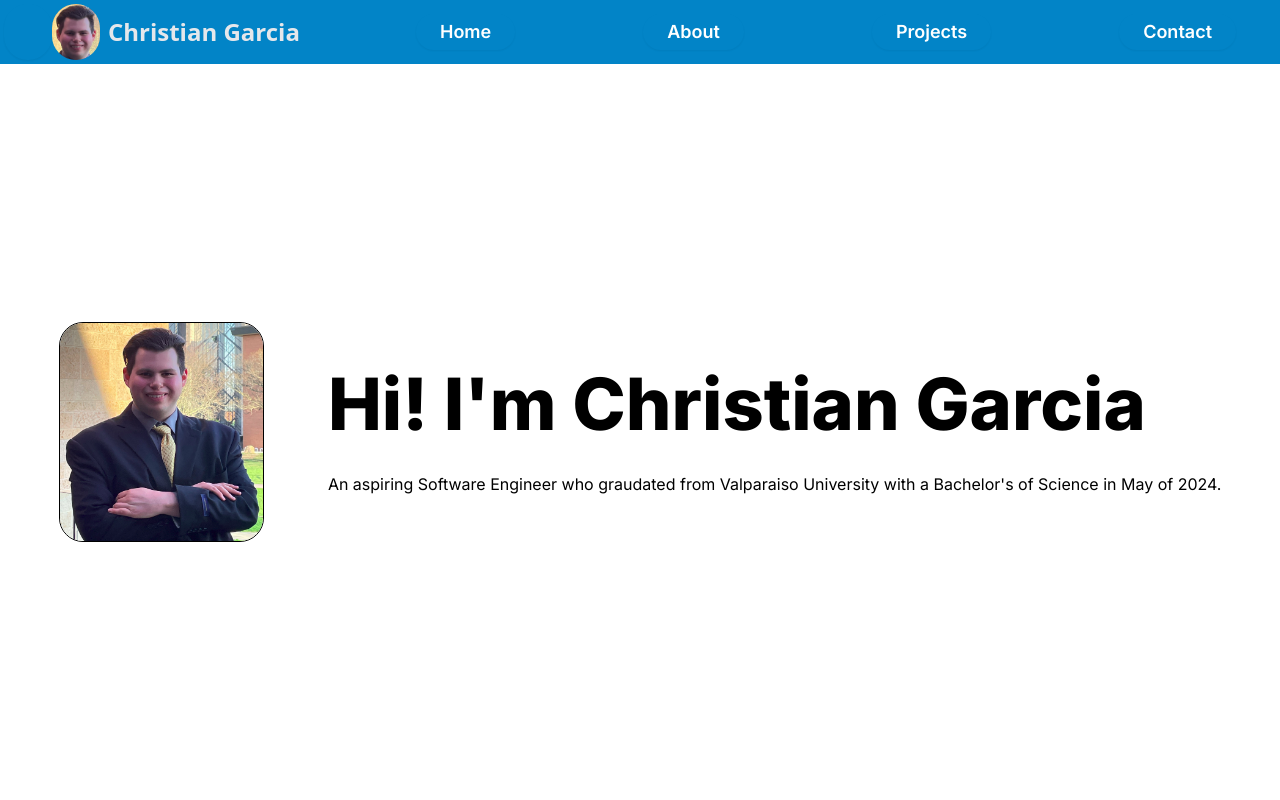
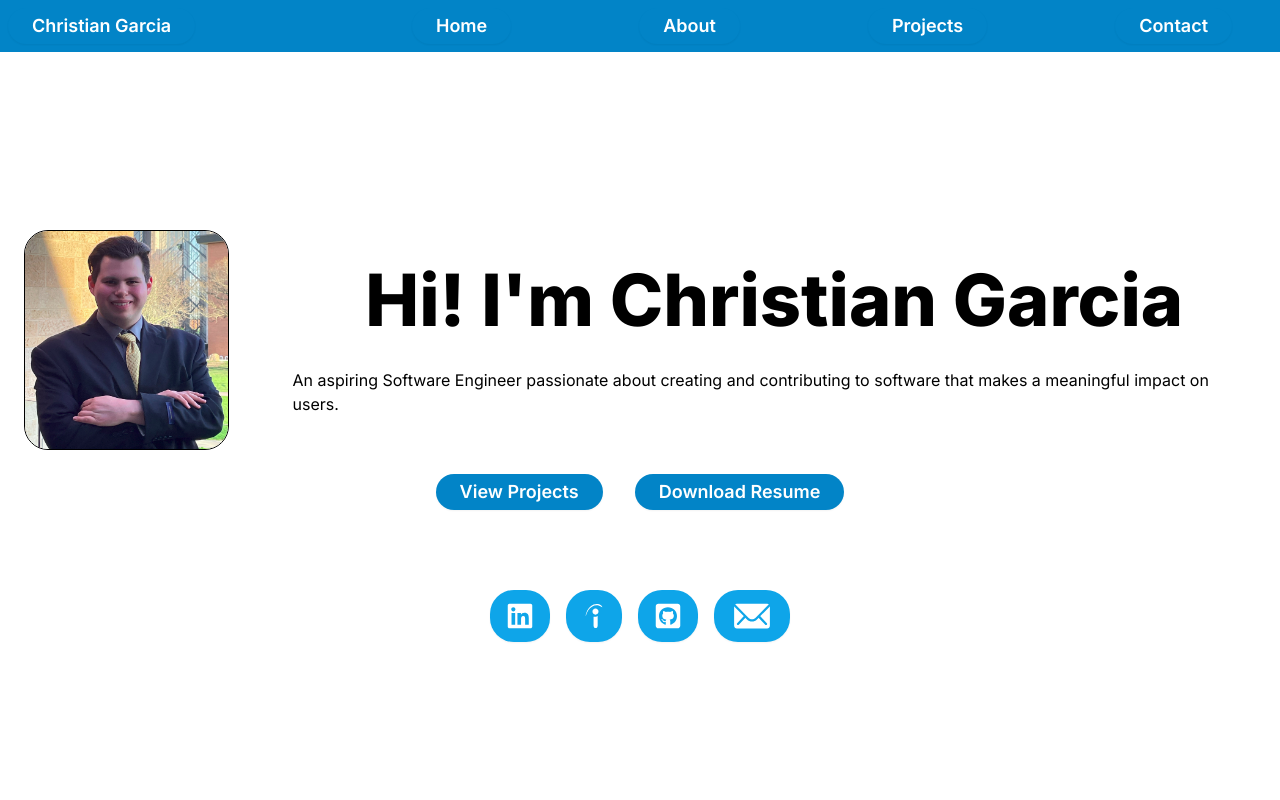
Before and after one commit to chrgarcia19/chrgarcia19.github.io, a Next.js app: page / in a window 1280 px wide. Shown: the top 800 px of the page. Built offline with nearby package versions, Linux system fonts and the light colour scheme.

Commit message:
Reworked components to consolidate files and styled the homepage more

```diff
--- a/src/app/page.tsx
+++ b/src/app/page.tsx
@@ -4,13 +4,17 @@ import christianImage from "../../assets/ChristianGarciaPhoto.jpg";
 import NavBar from "@/components/NavBar";
 import SectionHeader from "@/components/SectionHeader";
 import Image from "next/image";
+import StyledButton from "@/components/StyledButton";
+
+import { FaGithubSquare, FaLinkedin } from "react-icons/fa";
+import { SiIndeed } from "react-icons/si";
+import { IoIosMail } from "react-icons/io";
 
 export default function Home() {
   return (
     <>
       <NavBar/>
-      <div id="home">
-        <div className="flex items-center pt-16 h-screen">
+      <div className="flex flex-col items-center justify-center pt-12 h-screen">
         <div className="flex justify-center items-center gap-x-16 p-6">
           <div className="border border-black rounded-3xl overflow-hidden w-1/6">
             <Image
@@ -20,13 +24,20 @@ export default function Home() {
             />
           </div>
           <div className="justify-center space-y-2">
-                <p className="font-extrabold text-7xl justify-center">Hi! I'm Christian Garcia</p>
+            <p className="flex font-extrabold text-7xl justify-center">Hi! I'm Christian Garcia</p>
             <br/>
-                <p>An aspiring Software Engineer who graudated from Valparaiso University with a Bachelor's of Science in May of 2024.</p>
+            <p>An aspiring Software Engineer passionate about creating and contributing to software that makes a meaningful impact on users.</p>
           </div>
         </div>
-
-
+        <div className="flex gap-8">
+          <StyledButton href={"#projects"} text={"View Projects"} color={"bg-sky-600"} hoveredColor={"bg-sky-500"} icon={undefined}/>
+          <StyledButton href={""} text={"Download Resume"} color={"bg-sky-600"} hoveredColor={"bg-sky-500"} icon={undefined}/>
+        </div>
+        <div className="flex gap-4 pt-20">
+            <StyledButton href={"https://www.linkedin.com/in/chrgarcia19/"} text={""} color={"bg-sky-500"} hoveredColor={"bg-sky-600"} icon={<FaLinkedin className="w-7 h-7"/>} />
+            <StyledButton href={"https://profile.indeed.com/p/christiang-mg6ntmr"} text={""} color={"bg-sky-500"} hoveredColor={"bg-sky-600"} icon={<SiIndeed className="w-6 h-6"/>} />
+            <StyledButton href={"https://github.com/chrgarcia19"} text={""} color={"bg-sky-500"} hoveredColor={"bg-sky-600"} icon={<FaGithubSquare className="w-7 h-7"/>} />
+            <StyledButton href={"mailto:christian.garcia@valpo.edu"} text={""} color={"bg-sky-500"} hoveredColor={"bg-sky-600"} icon={<IoIosMail className="w-11 h-11"/>} />
         </div>
       </div>
       <div id="about">
--- a/src/components/IconButton.tsx
+++ /dev/null
@@ -1,30 +0,0 @@
-import { Icon } from "next/dist/lib/metadata/types/metadata-types";
-import Link from "next/link";
-import { ReactNode } from "react";
-import { IconType } from "react-icons";
-
-type Props = {
-    href: string; // The URL of the website
-    icon: ReactNode; // The React Icon that will act as the button
-}
-
-const IconButton = (props: Props) => {
-
-    //className="text-3xl flex justify-center items-center"
-
-    return (
-        <>
-            <div className="flex items-center justify-center gap-8 p-1">
-                <Link href={props.href} passHref>
-                    <button>
-                        <div className="text-4xl flex justify-center items-center">
-                            {props.icon}
-                        </div>
-                    </button>
-                </Link>
-            </div>
-        </>
-    );
-}
-
-export default IconButton;
--- a/src/components/NavBar.tsx
+++ b/src/components/NavBar.tsx
@@ -1,12 +1,9 @@
-import Link from "next/link";
-import NavItem from "./NavItem";
-import Image from "next/image";
-import christianImage from "../../assets/ChristianGarciaHeadshot.png";
+import StyledButton from "./StyledButton";
 
 const NavBar = () => {
 
     const NAV_ITEMS = [
-        { text: "Home", href: "#home" },
+        { text: "Home", href: "" },
         { text: "About", href: "#about" },
         { text: "Projects", href: "#projects" },
         { text: "Contact", href: "#contact"}
@@ -14,22 +11,13 @@ const NavBar = () => {
 
     return (
         <>
-            <nav className="flex w-full p-1 items-center justify-between bg-sky-600 overflow-hidden fixed z-10">
+            <nav className="flex w-full p-2 items-center justify-between bg-sky-600 overflow-hidden fixed z-10">
                 <div className="flex justify-start">
-                        <NavItem href={"#home"} text={""}/>
-                        <div className="flex justify-center items-center gap-2">
-                            <div className="w-12 h-14 rounded-full overflow-hidden">
-                                <Image
-                                    src={christianImage}
-                                    alt="An image of Christian"
-                                />
-                            </div>
-                            <p className="font-bold font-sans text-gray-200  text-2xl">Christian Garcia</p>
-                        </div>
+                    <StyledButton href={""} text={"Christian Garcia"} color={"bg-sky-600"} hoveredColor={"bg-sky-500"} icon={undefined}/>
                 </div>
                 <div className="flex space-x-32 mr-10">
                     {NAV_ITEMS.map((item: any, index: number) => (
-                        <NavItem key={index} href={item.href} text={item.text} />
+                        <StyledButton key={index} href={item.href} text={item.text} color={"bg-sky-600"} hoveredColor={"bg-sky-500"} icon={undefined} />
                     ))}
                 </div>
             </nav>
--- a/src/components/NavItem.tsx
+++ /dev/null
@@ -1,29 +0,0 @@
-"use client"
-
-import Link from "next/link";
-import { useState } from "react";
-
-type Props = {
-    href: string;
-    text: string;
-}
-
-const NavItem = (props: Props) => {
-    const [isHovered, setIsHovered] = useState(false);
-    const itemEntered = () => setIsHovered(true);
-    const itemExited = () => setIsHovered(false);
-
-    return (
-        <>
-            <Link
-                onMouseEnter={itemEntered}
-                onMouseLeave={itemExited}
-                href={props.href}
-                className={`text-lg font-semibold shadow-sm rounded-full ease-in-out text-white inline-block px-6 py-1 hover:text-gray-200 ${isHovered ? 'font-bold text-xl shadow-xl' : ''}`}>
-                    {props.text}
-            </Link>
-        </>
-    )
-}
-
-export default NavItem;
--- a/src/components/SideBar.tsx
+++ /dev/null
@@ -1,23 +0,0 @@
-import { FaLinkedin } from "react-icons/fa";
-import IconButton from "./IconButton";
-import { FaGithubSquare } from "react-icons/fa";
-import { SiIndeed } from "react-icons/si";
-import { MdEmail } from "react-icons/md";
-
-const SideBar = () => {
-    return (
-        <>
-            <div className="flex items-center w-16 h-screen">
-                <nav className="flex-col items-center justify-center w-auto h-auto bg-sky-600 overflow-hidden sticky">
-                    <div className="p-2">
-                        <IconButton href={"https://www.linkedin.com/in/chrgarcia19/"} icon={<FaLinkedin />} />
-                        <IconButton href={"https://profile.indeed.com/p/christiang-mg6ntmr"} icon={<SiIndeed />} />
-                        <IconButton href={"https://github.com/chrgarcia19"} icon={<FaGithubSquare />} />
-                    </div>
-                </nav>
-            </div>
-        </>
-    )
-}
-
-export default SideBar;
--- /dev/null
+++ b/src/components/StyledButton.tsx
@@ -0,0 +1,43 @@
+"use client"
+
+import Link from "next/link";
+import { ReactNode, useState } from "react";
+
+type Props = {
+    href: string;
+    text: string;
+    color: string;
+    hoveredColor: string;
+    icon: ReactNode; // The React Icon that will act as the button
+}
+
+const StyledButton = (props: Props) => {
+    const [isHovered, setIsHovered] = useState(false);
+    const itemEntered = () => setIsHovered(true);
+    const itemExited = () => setIsHovered(false);
+
+    return (
+        <>
+        {props.icon === undefined && (
+            <Link
+                onMouseEnter={itemEntered}
+                onMouseLeave={itemExited}
+                href={props.href}
+                className={`${props.color} text-lg font-semibold shadow-sm rounded-full ease-in-out text-white inline-block px-6 py-1 hover:text-gray-200 ${isHovered ? `${props.hoveredColor} font-bold text-xl shadow-xl` : ''}`}>
+                    {props.text}
+            </Link>
+        ) || (
+            <Link
+                onMouseEnter={itemEntered}
+                onMouseLeave={itemExited}
+                href={props.href}
+                className={`${props.color} flex justify-center items-center shadow-sm rounded-3xl px-4 py-1 ease-in-out text-white ${isHovered ? `${props.hoveredColor} shadow-xl` : ''}`}>
+                    {props.icon}
+            </Link>
+        )}
+
+        </>
+    )
+}
+
+export default StyledButton;
```
Lines whose indentation alone changed are shown as unchanged.
